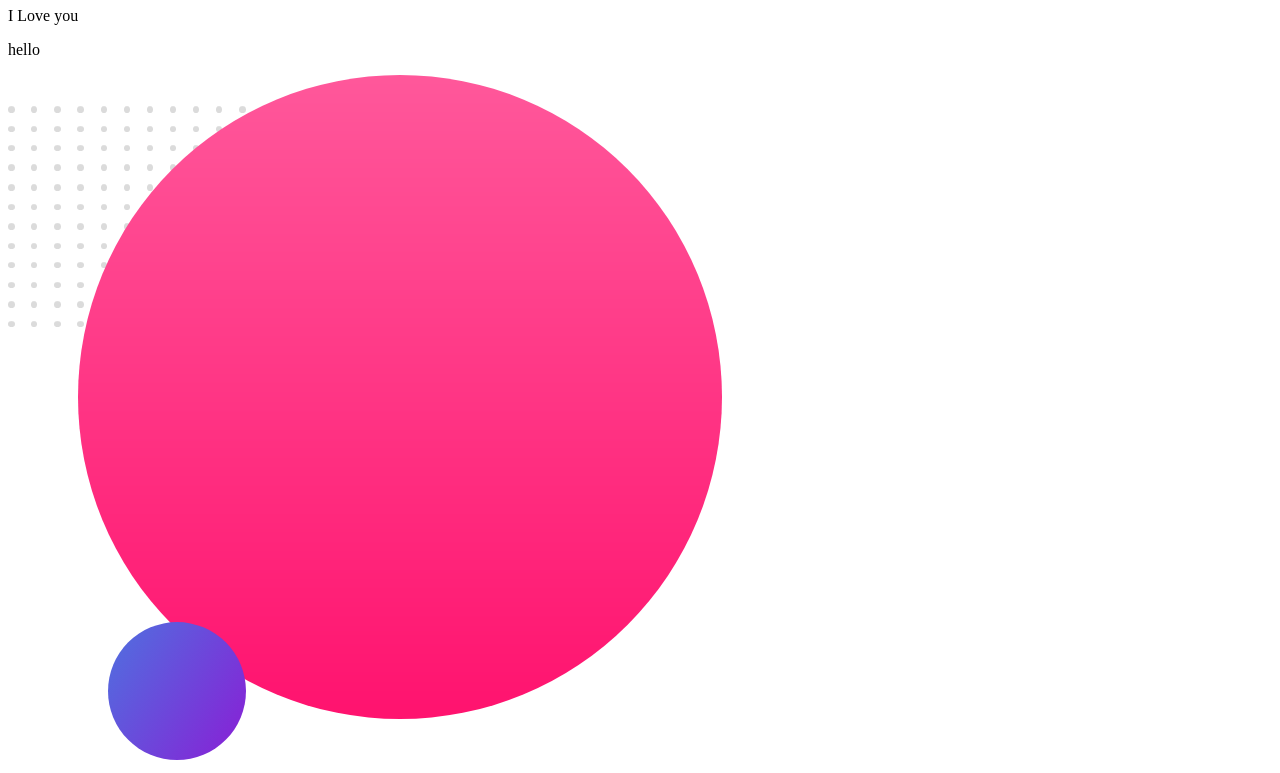
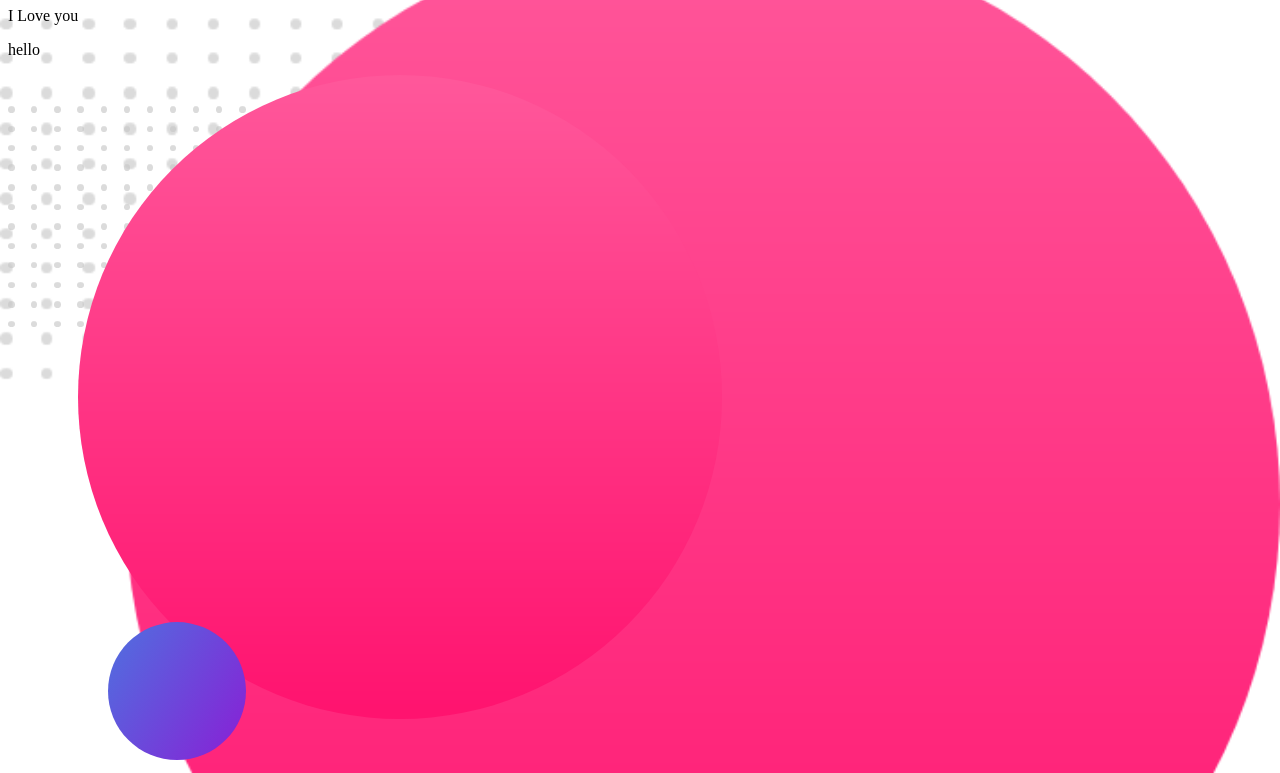
Before and after one commit to Razibul-Alam/my-second-project, a plain HTML site: page index.html in a window 1280 px wide. Shown: the part 73-846 px from the top of the page. Drawn offline with Linux system fonts and the light colour scheme.

Commit message:
new commit

```diff
--- a/index.html
+++ b/index.html
@@ -4,6 +4,13 @@
     <meta charset="UTF-8">
     <meta name="viewport" content="width=device-width, initial-scale=1.0">
     <title>Document</title>
+    <style>
+        body{
+            background-image: url("/Images/my-bg2.png");
+            background-repeat: repeat;
+            background-size: cover;
+        }
+    </style>
 </head>
 <body>
    <h1>hello bangladesh</h1>
```
